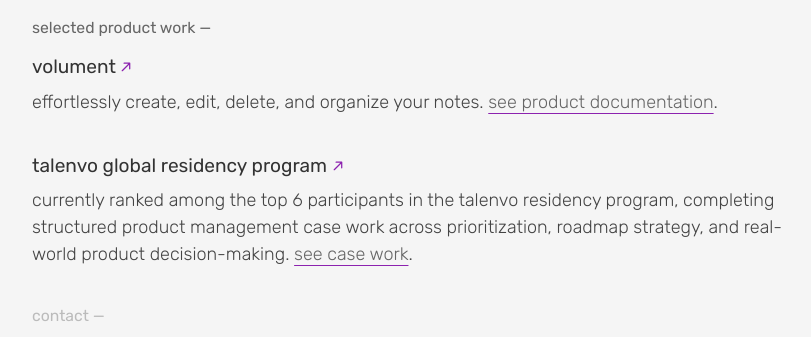
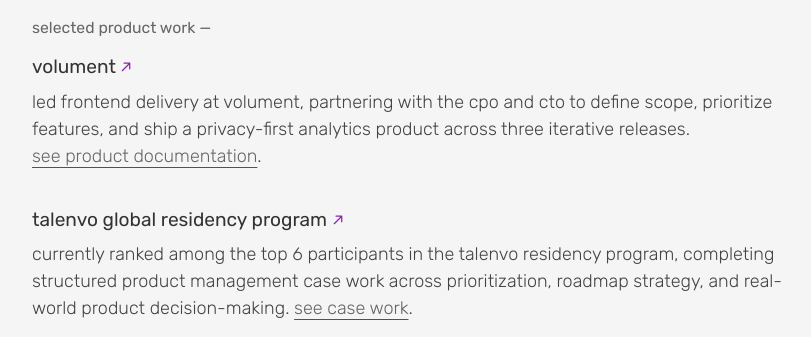
Before and after one commit to the-eduek/the-eduek.github.io, a website built with Vite: page index.html in a window 1280 px wide. Shown: the part 453-790 px from the top of the page, without its empty margins (230-1041 px from the left). Built offline with nearby package versions, Linux system fonts and the light colour scheme.

Commit message:
update to projects and resume

```diff
--- a/index.html
+++ b/index.html
@@ -188,7 +188,9 @@
             </h3>
 
             <p class="project__desc">
-              Effortlessly create, edit, delete, and organize your notes.
+              Led frontend delivery at Volument, partnering with the CPO and CTO
+              to define scope, prioritize features, and ship a privacy-first
+              analytics product across three iterative releases.
               <a
                 href=" https://github.com/the-eduek/notebox#readme"
                 target="_blank"
@@ -291,10 +293,10 @@
         <label for="data-btn-theme">Change Theme</label>
         <button
           data-btn-theme
+          id="data-btn-theme"
           type="button"
           title="Change Theme Button"
         ></button>
-        <!-- id="data-btn-theme" -->
 
         <p>
           <span data-hour></span>
```
